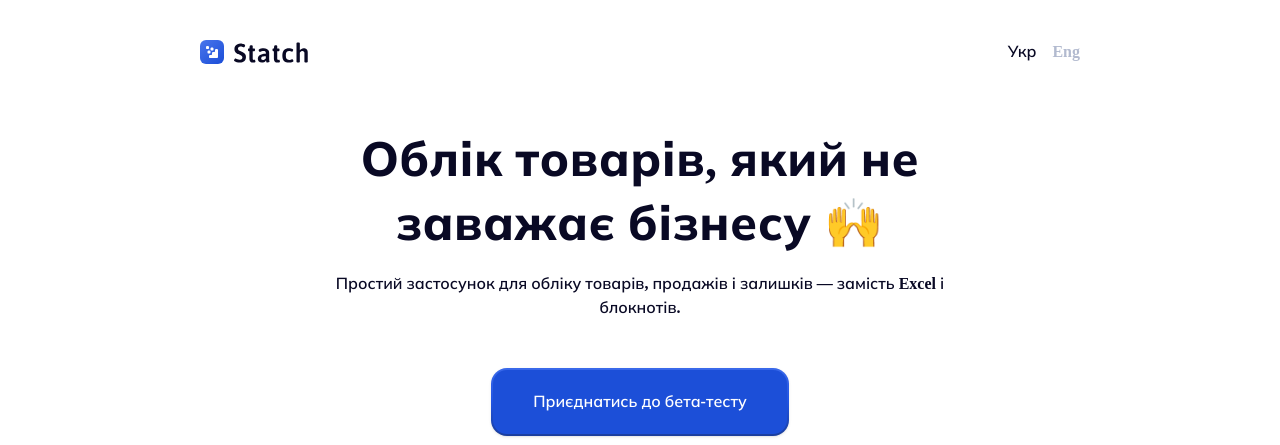
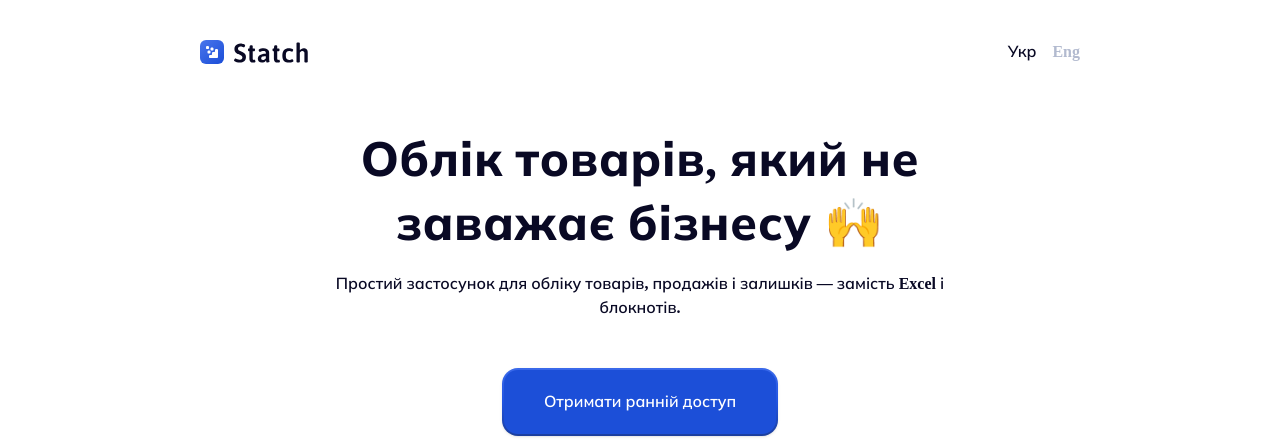
Before and after one commit to warehouse-nonameapp/8Jfhyk9Ndv1YJ7dxE5ZH3-statch-web-landing-8Txm2iwwEl, an Astro site: page / in a window 1280 px wide. Shown: the top 445 px of the page. Built offline with nearby package versions, Linux system fonts and the light colour scheme; Astro itself is replaced by a stand-in of ours; a web font is replaced by a local one.

Commit message:
Fix copies

```diff
--- a/src/components/islands/BetaSubscriptionButton.tsx
+++ b/src/components/islands/BetaSubscriptionButton.tsx
@@ -11,19 +11,19 @@ type Locale = 'uk' | 'en';
 
 const translationsMap: Record<Locale, Record<string, string>> = {
     uk: {
-        join_beta: "Приєднатись до бета-тесту",
-        beta_modal_title: "Запис на бета-тест Statch ✍️",
-        beta_modal_description: "Ви отримаєте лист із підтвердженням одразу, а коли бета буде готова — ще один із запрошенням.",
+        join_beta: "Отримати ранній доступ",
+        beta_modal_title: "Ранній доступ до Statch ✍️",
+        beta_modal_description: "Плануємо відкрити ранній доступ на початку травня. Залиш email — надішлемо запрошення першим.",
         beta_email_label: "Email",
         beta_send: "Надіслати",
         beta_sending: "Надсилання...",
         beta_error: "Щось пішло не так. Спробуйте ще раз.",
         beta_success_title: "Готово!",
-        beta_success_description: "Ми надіслали лист із підтвердженням — перевірте пошту. Коли бета буде готова, надішлемо ще один лист із інструкціями.",
+        beta_success_description: "Ви в списку! Плануємо відкрити ранній доступ на початку травня — ми напишемо першим.",
         beta_success_subtext: "Дякуємо! Незабаром побачимось у Statch. 🙌",
         beta_understand: "Зрозуміло",
         beta_already_title: "Ви вже зареєстровані!",
-        beta_already_desc: "Ви вже зареєстровані на бета-тест. Перевірте вашу пошту — там є інструкції та подальші кроки. Також перевірте папку «Спам», якщо лист не прийшов.",
+        beta_already_desc: "Ви вже в списку! Плануємо відкрити ранній доступ на початку травня. Перевірте папку «Спам», якщо лист із підтвердженням не прийшов.",
         beta_already_btn: "Зрозуміло 👍",
         beta_invalid_email: "Невірний формат ел. пошти",
         beta_disclaimer: "Натискаючи «Надіслати», ви погоджуєтесь з нашими",
@@ -34,17 +34,17 @@ const translationsMap: Record<Locale, Record<string, string>> = {
     en: {
         join_beta: "Join the beta test",
         beta_modal_title: "Sign up for the Statch beta ✍️",
-        beta_modal_description: "You'll get a confirmation email right away, and another one with your invite when the beta is ready.",
+        beta_modal_description: "We're planning to open early access in early May. Leave your email — we'll send your invite first.",
         beta_email_label: "Email",
         beta_send: "Send",
         beta_sending: "Sending...",
         beta_error: "Something went wrong. Please try again.",
         beta_success_title: "Done!",
-        beta_success_description: "We sent you a confirmation email — check your inbox. Once the beta is ready, you'll get another email with instructions.",
+        beta_success_description: "You're on the list! Early access is planned for early May — we'll reach out first.",
         beta_success_subtext: "Thank you! See you in Statch soon. 🙌",
         beta_understand: "Got it",
         beta_already_title: "You're already registered!",
-        beta_already_desc: "You've already signed up for the beta test. Check your email for instructions and next steps. Don't forget to check your spam folder too!",
+        beta_already_desc: "You're already on the list! Early access is planned for early May. Don't forget to check your spam folder if our confirmation email didn't arrive.",
         beta_already_btn: "Got it 👍",
         beta_invalid_email: "Invalid email format",
         beta_disclaimer: 'By clicking "Send", you agree to our',
--- a/src/consts/strings.ts
+++ b/src/consts/strings.ts
@@ -7,7 +7,7 @@ export const Strings = {
 
     cta_title: "Приєднуйтесь до Statch раніше за всіх! 🚀",
     cta_description: "Залиште email — надішлемо запрошення, щойно відкриємо доступ.",
-    join_beta: "Приєднатись до бета-тесту",
+    join_beta: "Отримати ранній доступ",
 
     footer_policy: "Політика конфіденційності",
     footer_terms: "Умови користування",
@@ -22,7 +22,7 @@ export const Strings = {
     footer_copyright: "© {year} Statch. Усі права захищені.",
     footer_message: "З гордістю створено в Україні 💙💛",
 
-    beta_modal_title: "Запис на бета-тест Statch ✍️",
+    beta_modal_title: "Ранній доступ до Statch ✍️",
     beta_modal_description: "Ніякого спаму. Тільки один лист із запрошенням — коли все буде готово.",
     beta_email_label: "Email",
     beta_email_placeholder: "Email",
--- a/src/content/faq/all.json
+++ b/src/content/faq/all.json
@@ -12,10 +12,10 @@
         "answer_en": "For entrepreneurs who sell physical goods — for example, on Instagram or simply online. If you're currently tracking things in spreadsheets, messengers, or your head — Statch replaces all of that with one app."
     },
     {
-        "question_uk": "Що таке бета-тест і що я отримаю?",
-        "answer_uk": "Бета-тест — це ранній доступ до Statch до офіційного запуску. Ви користуєтесь застосунком безкоштовно, а ми отримуємо зворотний зв'язок. Усі учасники бета-тесту отримають спеціальні умови після запуску.",
-        "question_en": "What is the beta test and what will I get?",
-        "answer_en": "The beta test is early access to Statch before the official launch. You use the app for free, and we receive your feedback. All beta participants will receive special terms after launch."
+        "question_uk": "Що таке ранній доступ і що я отримаю?",
+        "answer_uk": "Ранній доступ — це можливість користуватись Statch до офіційного запуску. Плануємо відкрити його на початку травня. Ви користуєтесь застосунком безкоштовно, а ми отримуємо зворотний зв'язок. Усі учасники раннього доступу отримають спеціальні умови після запуску.",
+        "question_en": "What is early access and what will I get?",
+        "answer_en": "Early access lets you use Statch before the official launch. We're planning to open it in early May. You use the app for free, and we get your feedback. All early access participants will receive special terms after launch."
     },
     {
         "question_uk": "Що вже працює в застосунку?",
@@ -31,20 +31,20 @@
     },
     {
         "question_uk": "На яких пристроях працює Statch?",
-        "answer_uk": "На iOS та Android. Після реєстрації на бета-тест ви отримаєте на email інструкцію, як встановити застосунок.",
+        "answer_uk": "На iOS та Android. Після реєстрації ви отримаєте на email інструкцію, як встановити застосунок.",
         "question_en": "What devices does Statch work on?",
-        "answer_en": "On iOS and Android devices. After signing up for the beta, you'll receive an email with instructions on how to install the app."
+        "answer_en": "On iOS and Android devices. After signing up, you'll receive an email with instructions on how to install the app."
     },
     {
-        "question_uk": "Чи збережуться мої дані після завершення бета-тесту?",
-        "answer_uk": "Так. Усе, що ви створите під час бета-тесту — товари, замовлення, історія — залишиться з вами після запуску. Ми заздалегідь попередимо про будь-які зміни.",
-        "question_en": "Will my data be saved after the beta ends?",
-        "answer_en": "Yes. Everything you create during the beta — products, orders, history — will stay with you after launch. We'll notify you in advance of any changes."
+        "question_uk": "Чи збережуться мої дані після раннього доступу?",
+        "answer_uk": "Так. Усе, що ви створите під час раннього доступу — товари, замовлення, історія — залишиться з вами після офіційного запуску на початку літа 2026. Ми заздалегідь попередимо про будь-які зміни.",
+        "question_en": "Will my data be saved after early access?",
+        "answer_en": "Yes. Everything you create during early access — products, orders, history — will stay with you after the official launch in early summer 2026. We'll notify you in advance of any changes."
     },
     {
         "question_uk": "Statch безкоштовний?",
-        "answer_uk": "Під час бета-тесту — так, повністю безкоштовний і без обмежень. Після запуску Statch перейде на платну підписку, але учасники бета-тесту отримають спеціальні умови.",
+        "answer_uk": "Під час раннього доступу — так, повністю безкоштовний і без обмежень. Після офіційного запуску на початку літа 2026 Statch перейде на платну підписку, але учасники раннього доступу отримають спеціальні умови.",
         "question_en": "Is Statch free?",
-        "answer_en": "During the beta — yes, completely free with no limitations. After launch, Statch will move to a paid subscription, but beta participants will receive special terms."
+        "answer_en": "During early access — yes, completely free with no limitations. After the official launch in early summer 2026, Statch will move to a paid subscription, but early access participants will receive special terms."
     }
 ]
--- a/src/i18n/translations.ts
+++ b/src/i18n/translations.ts
@@ -11,7 +11,7 @@ export const translations: Record<Locale, Record<string, string>> = {
     features_section_subtitle: "Ви займаєтесь бізнесом — Statch бере облік на себе.",
 
     // CTA button
-    join_beta: "Приєднатись до бета-тесту",
+    join_beta: "Отримати ранній доступ",
 
     // Small feature cards
     card_easy_start_title: "Легкий старт",
@@ -44,7 +44,7 @@ export const translations: Record<Locale, Record<string, string>> = {
 
     // CTA section
     cta_title: "Приєднуйтесь до Statch раніше за всіх! 🚀",
-    cta_description: "Залиште email — надішлемо запрошення, щойно відкриємо доступ.",
+    cta_description: "Залиште email — плануємо відкрити ранній доступ на початку травня.",
 
     // Footer
     footer_site: "Сайт",
@@ -57,18 +57,18 @@ export const translations: Record<Locale, Record<string, string>> = {
     footer_message: "З гордістю створено в Україні 💙💛",
 
     // Beta modal
-    beta_modal_title: "Запис на бета-тест Statch ✍️",
-    beta_modal_description: "Ніякого спаму. Тільки один лист із запрошенням — коли все буде готово.",
+    beta_modal_title: "Ранній доступ до Statch ✍️",
+    beta_modal_description: "Плануємо відкрити ранній доступ на початку травня. Залиш email — надішлемо запрошення першим.",
     beta_email_label: "Email",
     beta_send: "Надіслати",
     beta_sending: "Надсилання...",
     beta_error: "Щось пішло не так. Спробуйте ще раз.",
     beta_success_title: "Готово!",
-    beta_success_description: "Ви в списку! Як тільки відкриємо доступ — одразу напишемо.",
+    beta_success_description: "Ви в списку! Плануємо відкрити ранній доступ на початку травня — ми напишемо першим.",
     beta_success_subtext: "Дякуємо! Незабаром побачимось у Statch. 🙌",
     beta_understand: "Зрозуміло",
     beta_already_title: "Ви вже в списку!",
-    beta_already_desc: "Ваш email вже зареєстровано. Як тільки відкриємо доступ — одразу напишемо. 🚀",
+    beta_already_desc: "Ваш email вже зареєстровано. Плануємо відкрити ранній доступ на початку травня — ми напишемо першим. 🚀",
     beta_already_btn: "Зрозуміло 👍",
     beta_invalid_email: "Невірний формат ел. пошти",
     beta_disclaimer: "Натискаючи «Відправити», ви погоджуєтесь з нашими",
@@ -119,7 +119,7 @@ export const translations: Record<Locale, Record<string, string>> = {
 
     // CTA section
     cta_title: "Join Statch — This Is Going to Be Big! 🚀",
-    cta_description: "Leave your email — we'll send an invitation as soon as we open access.",
+    cta_description: "Leave your email — we're planning to open early access in early May.",
 
     // Footer
     footer_site: "Site",
@@ -133,17 +133,17 @@ export const translations: Record<Locale, Record<string, string>> = {
 
     // Beta modal
     beta_modal_title: "Sign up for the Statch beta ✍️",
-    beta_modal_description: "No spam. Just one invitation email — when everything is ready.",
+    beta_modal_description: "We're planning to open early access in early May. Leave your email — we'll send your invite first.",
     beta_email_label: "Email",
     beta_send: "Send",
     beta_sending: "Sending...",
     beta_error: "Something went wrong. Please try again.",
     beta_success_title: "Done!",
-    beta_success_description: "You're on the list! We'll reach out as soon as we open access.",
+    beta_success_description: "You're on the list! Early access is planned for early May — we'll reach out first.",
     beta_success_subtext: "Thank you! See you in Statch soon. 🙌",
     beta_understand: "Got it",
     beta_already_title: "You're already on the list!",
-    beta_already_desc: "Your email is already registered. We'll reach out as soon as we open access. 🚀",
+    beta_already_desc: "Your email is already registered. Early access is planned for early May — we'll reach out first. 🚀",
     beta_already_btn: "Got it 👍",
     beta_invalid_email: "Invalid email format",
     beta_disclaimer: "By clicking \"Send\", you agree to our",
--- a/src/i18n/ui.ts
+++ b/src/i18n/ui.ts
@@ -16,7 +16,7 @@ export const ui = {
     header_description: "Простий застосунок для обліку товарів, продажів і залишків — замість Excel і блокнотів.",
     features_section_title: "Усе для обліку — в одному застосунку",
     features_section_subtitle: "Ви займаєтесь бізнесом — Statch бере облік на себе.",
-    join_beta: "Приєднатись до бета-тесту",
+    join_beta: "Отримати ранній доступ",
     card_easy_start_title: "Легкий старт",
     card_easy_start_desc: "Жодних інструкцій — реєструєтесь і починаєте працювати за кілька хвилин.",
     card_orders_title: "Продажі і замовлення",
@@ -40,7 +40,7 @@ export const ui = {
     banner_title: "Спробуйте Statch безкоштовно",
     banner_desc: "Жодних складних програм — облік, який зрозумілий з першого кліку.",
     cta_title: "Приєднуйтесь до Statch раніше за всіх! 🚀",
-    cta_description: "Залиште email — надішлемо запрошення, щойно відкриємо доступ.",
+    cta_description: "Залиште email — плануємо відкрити ранній доступ на початку травня.",
     footer_site: "Сайт",
     footer_app: "Застосунок",
     footer_terms_use: "Умови використання",
@@ -49,18 +49,18 @@ export const ui = {
     footer_contacts: "Контакти",
     footer_copyright: "© {year} Statch. Усі права захищені.",
     footer_message: "З гордістю створено в Україні 💙💛",
-    beta_modal_title: "Запис на бета-тест Statch ✍️",
-    beta_modal_description: "Ніякого спаму. Тільки один лист із запрошенням — коли все буде готово.",
+    beta_modal_title: "Ранній доступ до Statch ✍️",
+    beta_modal_description: "Плануємо відкрити ранній доступ на початку травня. Залиш email — надішлемо запрошення першим.",
     beta_email_label: "Email",
     beta_send: "Надіслати",
     beta_sending: "Надсилання...",
     beta_error: "Щось пішло не так. Спробуйте ще раз.",
     beta_success_title: "Готово!",
-    beta_success_description: "Ви в списку! Як тільки відкриємо доступ — одразу напишемо.",
+    beta_success_description: "Ви в списку! Плануємо відкрити ранній доступ на початку травня — ми напишемо першим.",
     beta_success_subtext: "Дякуємо! Незабаром побачимось у Statch. 🙌",
     beta_understand: "Зрозуміло",
     beta_already_title: "Ви вже в списку!",
-    beta_already_desc: "Ваш email вже зареєстровано. Як тільки відкриємо доступ — одразу напишемо. 🚀",
+    beta_already_desc: "Ваш email вже зареєстровано. Плануємо відкрити ранній доступ на початку травня — ми напишемо першим. 🚀",
     beta_already_btn: "Зрозуміло 👍",
     beta_invalid_email: "Невірний формат ел. пошти",
     beta_disclaimer: "Натискаючи «Відправити», ви погоджуєтесь з нашими",
@@ -118,7 +118,7 @@ export const ui = {
     banner_title: "Try Statch for free",
     banner_desc: "No complex software — tracking that makes sense from the first click.",
     cta_title: "Join Statch — This Is Going to Be Big! 🚀",
-    cta_description: "Leave your email — we'll send an invitation as soon as we open access.",
+    cta_description: "Leave your email — we're planning to open early access in early May.",
     footer_site: "Site",
     footer_app: "App",
     footer_terms_use: "Terms of Service",
@@ -128,17 +128,17 @@ export const ui = {
     footer_copyright: "© {year} Statch. All rights reserved.",
     footer_message: "Proudly made in Ukraine 💙💛",
     beta_modal_title: "Sign up for the Statch beta ✍️",
-    beta_modal_description: "No spam. Just one invitation email — when everything is ready.",
+    beta_modal_description: "We're planning to open early access in early May. Leave your email — we'll send your invite first.",
     beta_email_label: "Email",
     beta_send: "Send",
     beta_sending: "Sending...",
     beta_error: "Something went wrong. Please try again.",
     beta_success_title: "Done!",
-    beta_success_description: "You're on the list! We'll reach out as soon as we open access.",
+    beta_success_description: "You're on the list! Early access is planned for early May — we'll reach out first.",
     beta_success_subtext: "Thank you! See you in Statch soon. 🙌",
     beta_understand: "Got it",
     beta_already_title: "You're already on the list!",
-    beta_already_desc: "Your email is already registered. We'll reach out as soon as we open access. 🚀",
+    beta_already_desc: "Your email is already registered. Early access is planned for early May — we'll reach out first. 🚀",
     beta_already_btn: "Got it 👍",
     beta_invalid_email: "Invalid email format",
     beta_disclaimer: "By clicking \"Send\", you agree to our",
```
